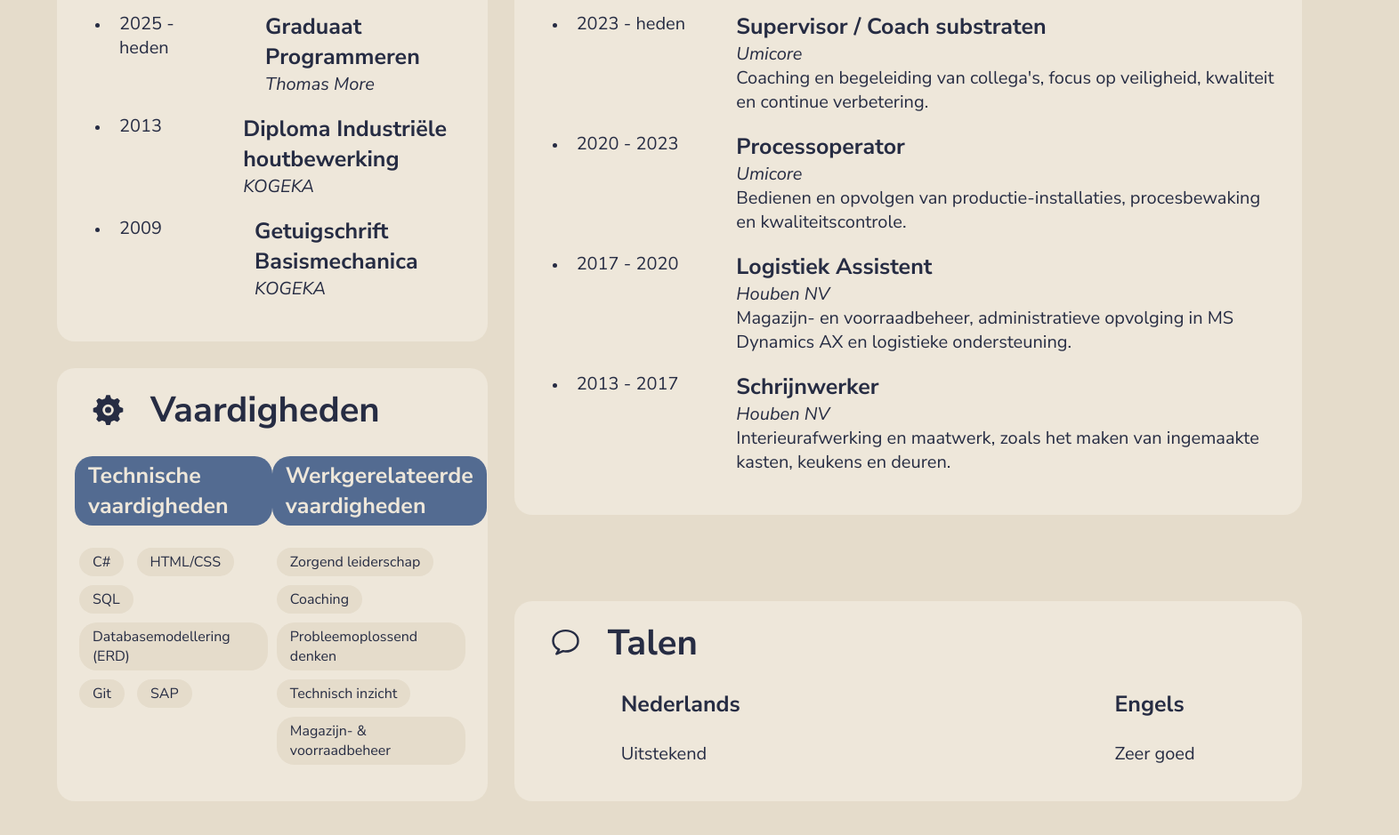
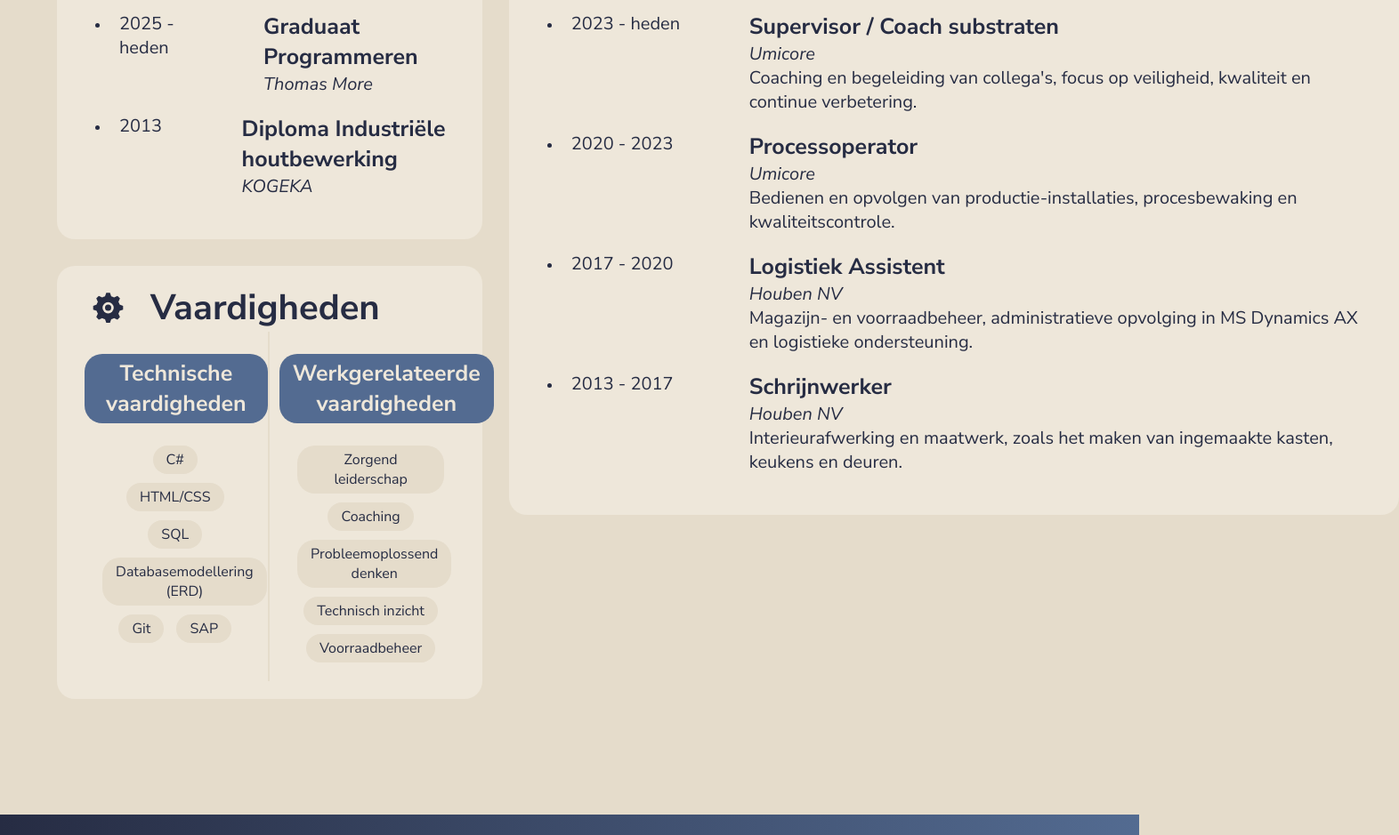
Before and after one commit to BrentV93/project1, a plain HTML site: page cv.html in a window 1280 px wide. Shown: the part 537-1476 px from the top of the page at 89% size, 1572 px wide, since content can reach past the window. Drawn offline with Linux system fonts and the light colour scheme.

Commit message:
CV aangepast, talen was overbodig. Getuigschrift ook. Mijn ervaring verder afgewerkt

```diff
--- a/css/index.css
+++ b/css/index.css
@@ -3,6 +3,7 @@
     --donkerblauw: #262c43;
     --beige: #e5dccb;
     --wit: #faf8f1;
+    --lichtblauw: #536b91;
 }
 
 body {
@@ -38,7 +39,7 @@ a {
     justify-content: space-between;
     align-items: center;
     padding: 5px 5% 20px 3%;
-    background: linear-gradient(to right, var(--donkerblauw), #536b91);
+    background: linear-gradient(to right, var(--donkerblauw), var(--lichtblauw));
 }
 
 .header-tekst {
@@ -88,7 +89,7 @@ a {
     padding: 0;
     border-radius: 5px;
     list-style: none;
-    background-color: #536b91;
+    background-color: var(--lichtblauw);
 }
 
 .navigatiebalk li:hover ul {
@@ -128,7 +129,7 @@ a {
 .kennismaking-blok {
     background-color: var(--warm-wit);
     width: 90%;
-    max-width: 1800px;
+    max-width: 90%;
     margin: 0 auto;
     border-radius: 20px;
     display: flex;
@@ -149,7 +150,7 @@ a {
 .kennismaking-link {
     display: block;
     padding: 12px 20px;
-    background: linear-gradient(to right, var(--donkerblauw), #536b91);
+    background: linear-gradient(to right, var(--donkerblauw), var(--lichtblauw));
     color: var(--warm-wit);
     text-decoration: none;
     font-size: 20px;
@@ -175,7 +176,7 @@ a {
 /* ------------------------------- cv pagina ------------------------------- */
 .cv-main {
     width: 90%;
-    max-width: 1800px;
+    max-width: 90%;
     margin: 0 auto;
 }
 
@@ -236,7 +237,7 @@ a {
 
 .cv-kolom {
     display: flex;
-    width: 885px;
+    width: 1050px;
     flex-direction: column;
     justify-content: space-between;
 }
@@ -272,23 +273,42 @@ a {
     display: flex;
 }
 
-.vaardigheden-groep {
+.vaardigheden-groep1 {
     width: 50%;
+    border-right: 2px solid var(--beige);
+    text-align: center;
 }
 
-.vaardigheden-groep h3 {
+.vaardigheden-groep1 h3 {
     display: inline-block;
-    background-color: #536b91;
+    background-color: var(--lichtblauw);
     color: var(--warm-wit);
     padding: 5px 15px;
     border-radius: 20px;
     margin-bottom: 20px;
+    margin-left: 5%;
+}
+
+.vaardigheden-groep2 {
+    width: 50%;
+    text-align: center;
+}
+
+.vaardigheden-groep2 h3 {
+    display: inline-block;
+    background-color: var(--lichtblauw);
+    color: var(--warm-wit);
+    padding: 5px 15px;
+    border-radius: 20px;
+    margin-bottom: 20px;
+    margin-left: 5%;
 }
 
 .vaardigheden-lijst {
     list-style-type: none;
-    padding: 0;
+    padding-left: 12%;
     margin-top: 0;
+    width: 80%;
 }
 
 .vaardigheden-lijst li {
@@ -310,8 +330,7 @@ a {
 
 /* ------------------------------- ervaring pagina ------------------------------- */
 .ervaring-main {
-    width: 90%;
-    max-width: 1800px;
+    max-width: 90%;
     margin: 0 auto;
 }
 
@@ -328,7 +347,7 @@ a {
 }
 
 #ervaring-spatie {
-    padding: 200px;
+    padding: 340px;
 }
 
 /* ------------------------------- subpagina werkervaring ------------------------------- */
@@ -356,7 +375,8 @@ a {
 
 .werkervaring-datum {
     display: inline-block;
-    background-color: var(--beige);
+    background-color: var(--lichtblauw);
+    color: var(--warm-wit);
     padding: 5px 15px;
     margin: 5px;
     border-radius: 20px;
--- a/cv.html
+++ b/cv.html
@@ -99,25 +99,13 @@
                             </div>
                         </li>
 
-                        <li>
-                            <div class="cv-opleiding">
-                                <p class="cv-datum">2009</p>
-
-                                <div>
-                                    <h3>Getuigschrift Basismechanica</h3>
-                                    <p><i>KOGEKA</i></p>
-                                </div>
-                            </div>
-                        </li>
-                    </ul>
-
                 </section>
                  <!-- Vaardigheden-->
                 <section class="cv-blok">
                     <h2><img class="cv-icoon" src="/img/vaardighedenicoon.svg" alt="icoon van vaardigheden" title="vaardighedenicoon">Vaardigheden</h2>
 
                     <div class="vaardigheden-container">
-                        <div class="vaardigheden-groep">
+                        <div class="vaardigheden-groep1">
                             <h3>Technische vaardigheden</h3>
 
                             <ul class="vaardigheden-lijst">
@@ -130,7 +118,7 @@
                             </ul>
                         </div>
 
-                        <div class="vaardigheden-groep">
+                        <div class="vaardigheden-groep2">
                             <h3>Werkgerelateerde vaardigheden</h3>
 
                             <ul class="vaardigheden-lijst">
@@ -138,7 +126,7 @@
                                 <li>Coaching</li>
                                 <li>Probleemoplossend denken</li>
                                 <li>Technisch inzicht</li>
-                                <li>Magazijn- & voorraadbeheer</li>
+                                <li>Voorraadbeheer</li>
                             </ul>
                         </div>
                     </div>
@@ -203,23 +191,6 @@
                         </li>
                     </ul>
                 </section>
-                 <!-- Talen-->
-                <section class="cv-blok">
-                    <h2><img class="cv-icoon" src="/img/talenicoon.svg" alt="icoon van talen" title="talenicoon">Talen</h2>
-
-                    <div class="cv-talen">
-                        <div>
-                            <h3>Nederlands</h3>
-                            <p>Uitstekend</p>
-                        </div>
-
-                        <div>
-                            <h3>Engels</h3>
-                            <p>Zeer goed</p>
-                        </div>
-                    </div>
-
-                </section>
             </div>
         </div>
 
```
Also changed, not shown: werkervaring.html (+3 -3 lines).
